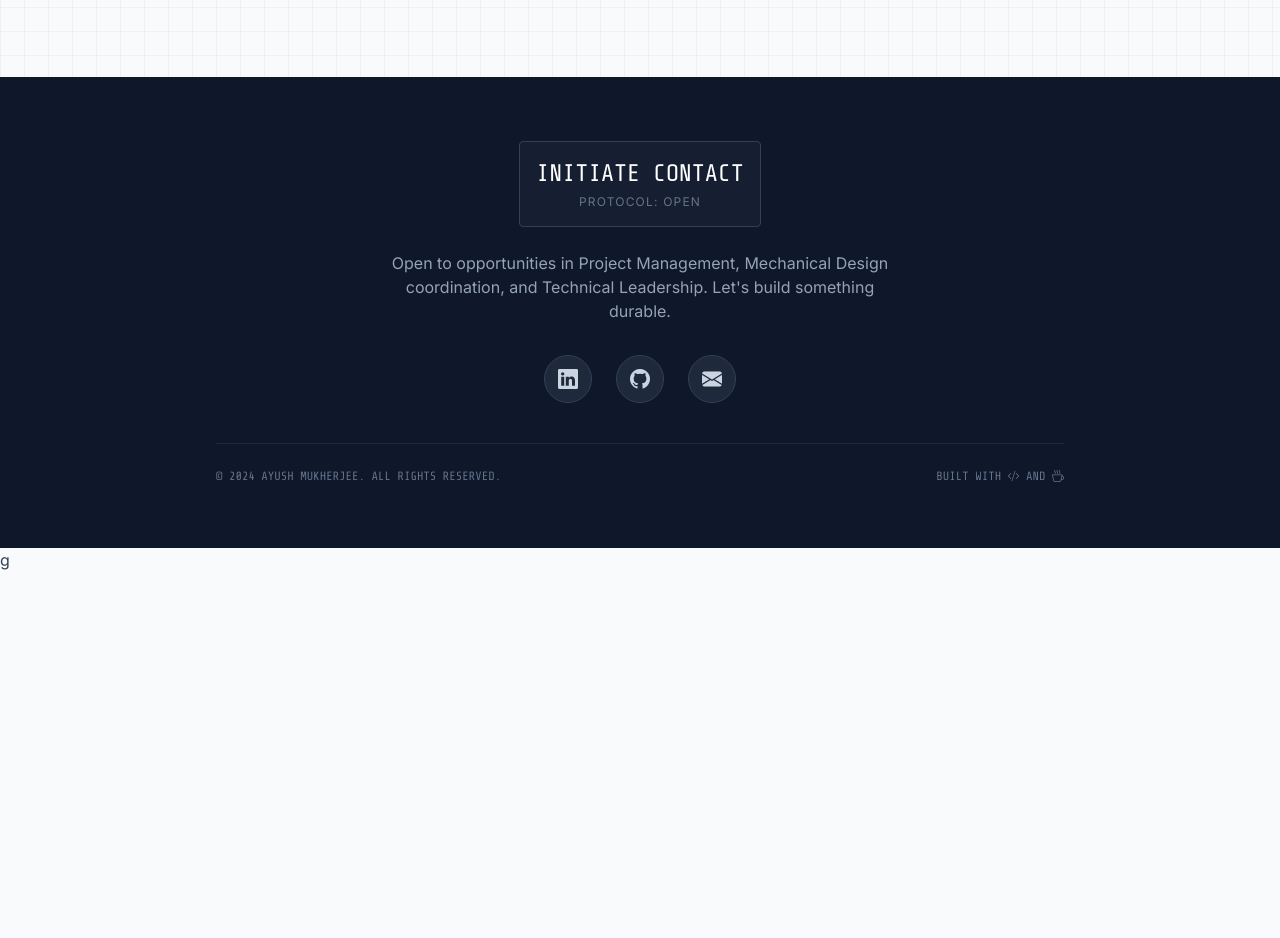
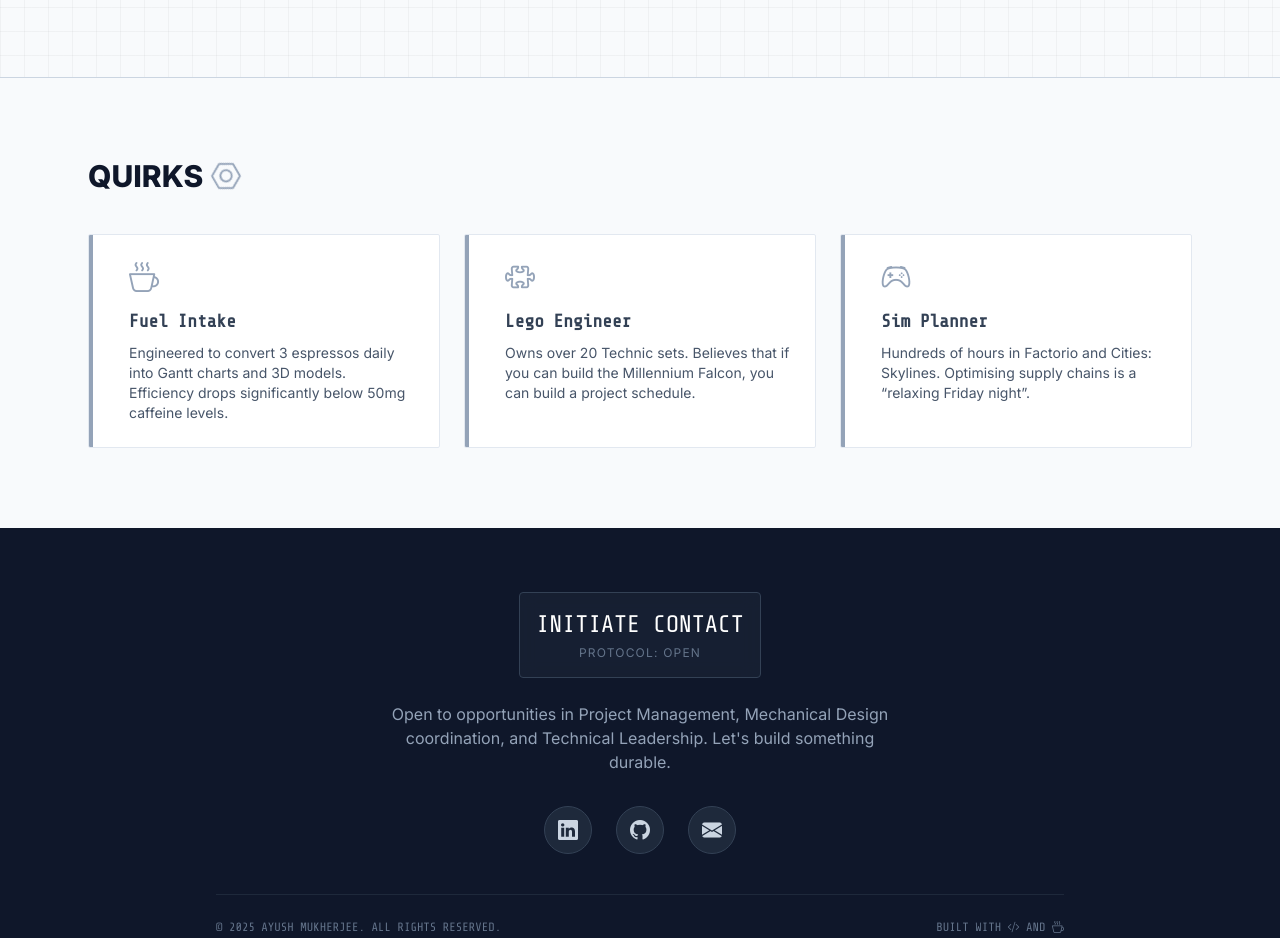
Before and after one commit to amukherj98-dev/ayush-website, a plain HTML site: page index.html in a window 1280 px wide. Shown: the part 3900-4838 px from the top of the page. Before the commit the page ends 4472 px from the top, so only its background shows below. Drawn offline with nearby package versions, Linux system fonts and the light colour scheme.

Commit message:
Restore quirks section below Blueprint

```diff
--- a/index.html
+++ b/index.html
@@ -577,7 +577,62 @@
                 </div>
             </div>
         </div>
+    </section>    <!-- QUIRKS & INTERESTS -->
+    <section id="quirks" class="py-20 bg-slate-50 border-t border-engineer-border">
+        <div class="max-w-6xl mx-auto px-6">
+
+            <h2 class="text-3xl font-bold text-engineer-dark mb-10 flex items-center gap-2">
+                QUIRKS
+                <i class="bi bi-nut text-engineer-dim animate-spin" style="animation-duration: 3s;"></i>
+            </h2>
+
+            <div class="grid grid-cols-1 md:grid-cols-3 gap-6">
+
+                <!-- Card 1 -->
+                <div class="group bg-white p-6 rounded-sm border border-slate-200 hover:border-engineer-accent hover:shadow-lg transition-all cursor-pointer relative overflow-hidden">
+                    <div class="absolute top-0 left-0 w-1 h-full bg-engineer-dim group-hover:bg-engineer-accent transition-colors"></div>
+                    <div class="pl-4">
+                        <i class="bi bi-cup-hot text-3xl text-engineer-dim group-hover:text-engineer-accent mb-3 block"></i>
+                        <h3 class="font-mono font-bold text-lg mb-2">Fuel Intake</h3>
+                        <p class="text-sm text-slate-600">
+                            Engineered to convert 3 espressos daily into Gantt charts and 3D models.
+                            Efficiency drops significantly below 50mg caffeine levels.
+                        </p>
+                    </div>
+                </div>
+
+                <!-- Card 2 -->
+                <div class="group bg-white p-6 rounded-sm border border-slate-200 hover:border-engineer-accent hover:shadow-lg transition-all cursor-pointer relative overflow-hidden">
+                    <div class="absolute top-0 left-0 w-1 h-full bg-engineer-dim group-hover:bg-engineer-accent transition-colors"></div>
+                    <div class="pl-4">
+                        <i class="bi bi-puzzle text-3xl text-engineer-dim group-hover:text-engineer-accent mb-3 block"></i>
+                        <h3 class="font-mono font-bold text-lg mb-2">Lego Engineer</h3>
+                        <p class="text-sm text-slate-600">
+                            Owns over 20 Technic sets.
+                            Believes that if you can build the Millennium Falcon, you can build a project schedule.
+                        </p>
+                    </div>
+                </div>
+
+                <!-- Card 3 -->
+                <div class="group bg-white p-6 rounded-sm border border-slate-200 hover:border-engineer-accent hover:shadow-lg transition-all cursor-pointer relative overflow-hidden">
+                    <div class="absolute top-0 left-0 w-1 h-full bg-engineer-dim group-hover:bg-engineer-accent transition-colors"></div>
+                    <div class="pl-4">
+                        <i class="bi bi-controller text-3xl text-engineer-dim group-hover:text-engineer-accent mb-3 block"></i>
+                        <h3 class="font-mono font-bold text-lg mb-2">Sim Planner</h3>
+                        <p class="text-sm text-slate-600">
+                            Hundreds of hours in Factorio and Cities: Skylines.
+                            Optimising supply chains is a “relaxing Friday night”.
+                        </p>
+                    </div>
+                </div>
+
+            </div>
+        </div>
     </section>
+
+
+
 
         <!-- CONTACT / FOOTER -->
     <section id="contact" class="py-16 bg-engineer-dark text-slate-300 relative">
@@ -621,7 +676,7 @@
             <!-- Line + rights text BELOW the icons -->
             <div class="mt-4 border-t border-slate-800 pt-6">
                 <div class="flex flex-col md:flex-row justify-between items-center text-xs font-mono text-slate-500">
-                    <p>© 2024 AYUSH MUKHERJEE. ALL RIGHTS RESERVED.</p>
+                    <p>© 2025 AYUSH MUKHERJEE. ALL RIGHTS RESERVED.</p>
                     <p class="mt-2 md:mt-0">
                         BUILT WITH <i class="bi bi-code-slash"></i> AND <i class="bi bi-cup-hot"></i>
                     </p>
```
